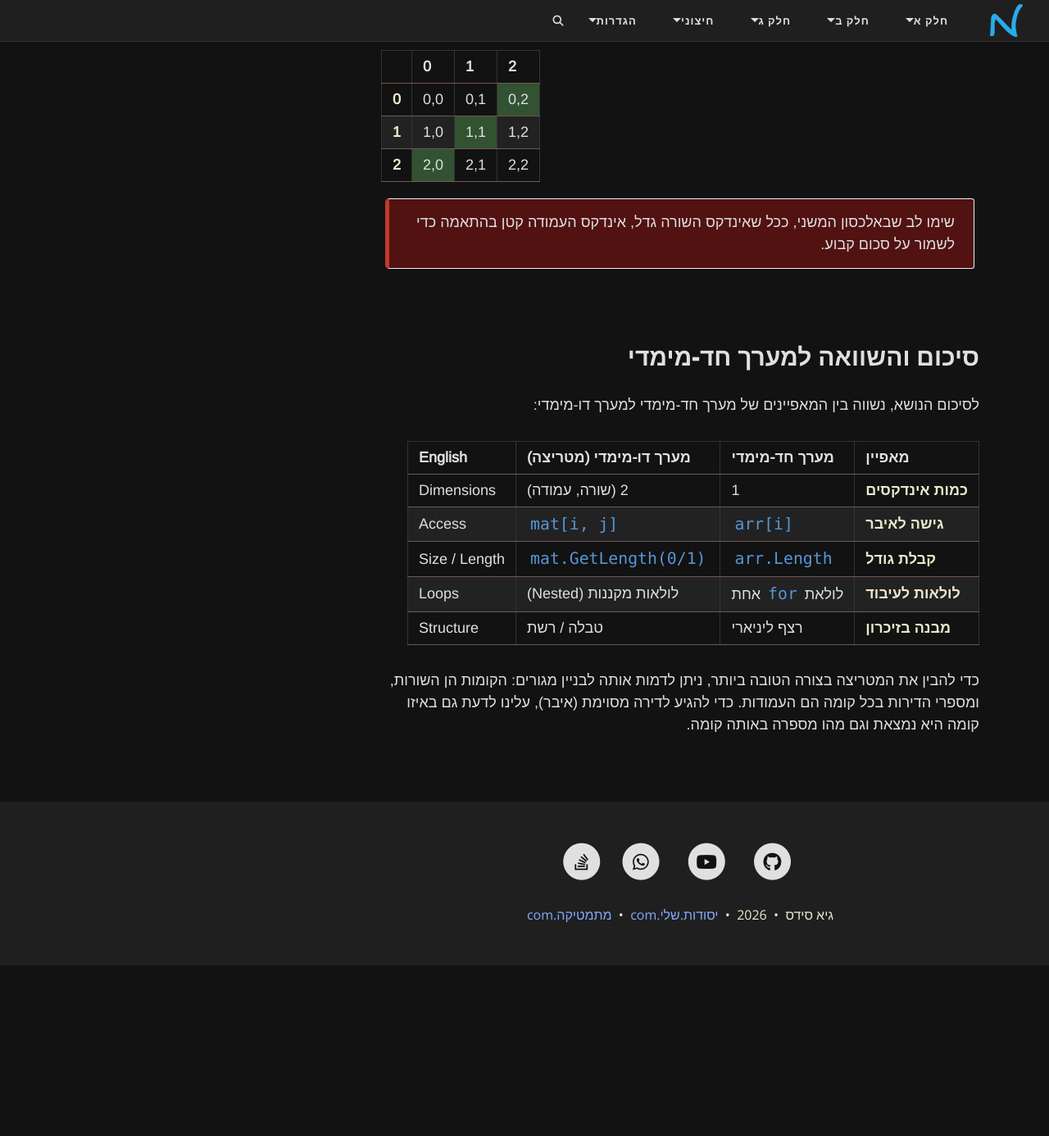
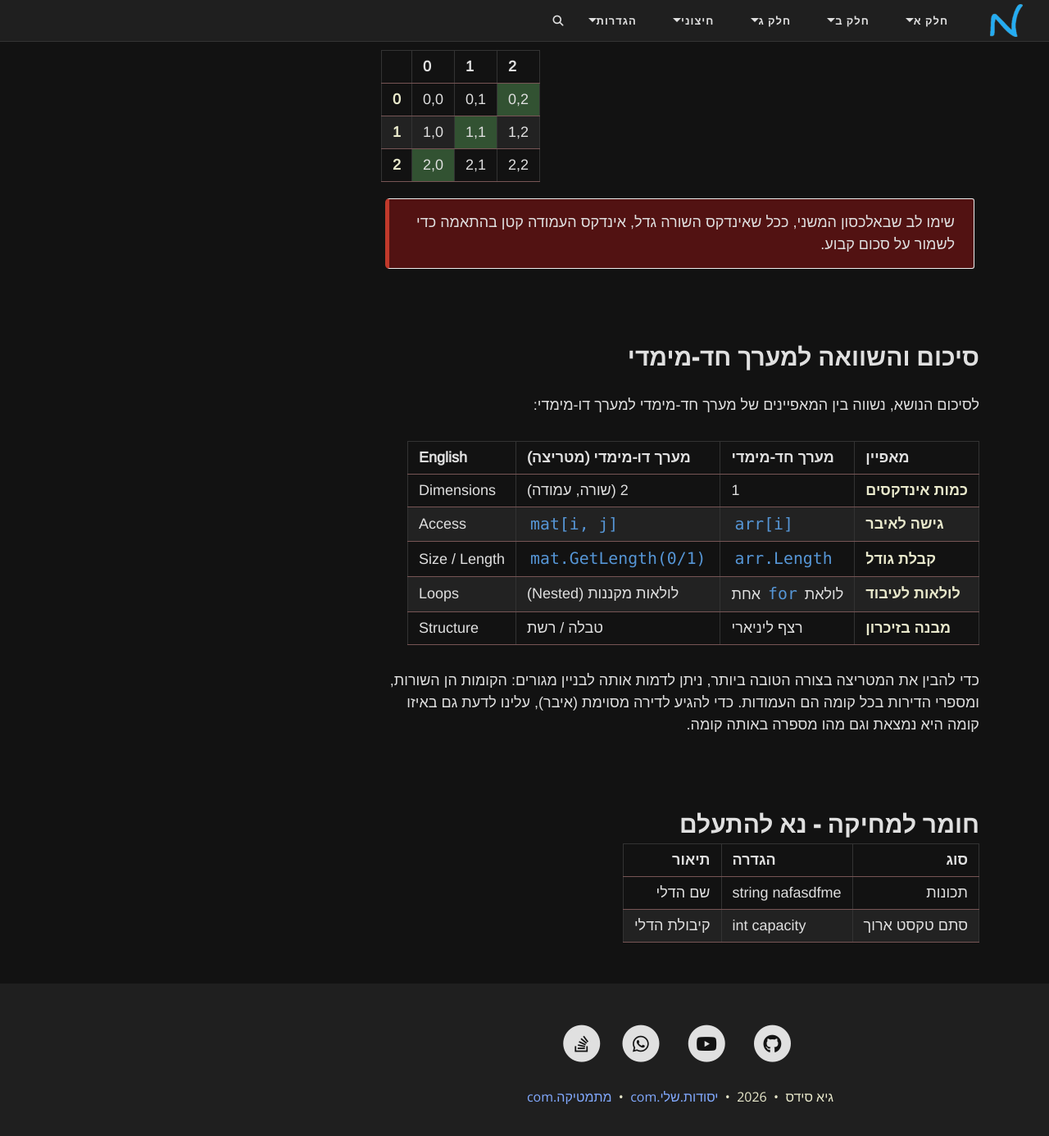
Before and after one commit to 3strategy/BeautifulYesodot, a Jekyll site: the page built from cs3e/Chapter10.md, in a window 1280 px wide and 1400 px high, scrolled down 8813 px. Shown: the top 1386 px of the window at 82% size. Built offline with Jekyll 4.4.1, drawn with Linux system fonts in a browser that asks for light colours; formulas are drawn with MathJax 3; comment, search, counter and statistics services are not loaded; before the commit the page ends 9991 px from its top, so only the background shows below that.

Commit message:
added table-heh

```diff
--- a/assets/css/custom-styles.css
+++ b/assets/css/custom-styles.css
@@ -513,6 +513,25 @@ td:has(i), th:has(i) {
   text-align: left;
 }
 
+/* Mixed-language tables by column (h=Hebrew, e=English) */
+.table-heh th:first-child,
+.table-heh td:first-child {
+  text-align: right;
+  direction: rtl;
+}
+
+.table-heh th:nth-child(2),
+.table-heh td:nth-child(2) {
+  text-align: left;
+  direction: ltr;
+}
+
+.table-heh th:nth-child(3),
+.table-heh td:nth-child(3) {
+  text-align: right;
+  direction: rtl;
+}
+
 .table-he th,
 .table-he td {
   text-align: right;
--- a/cs3e/Chapter10.md
+++ b/cs3e/Chapter10.md
@@ -393,3 +393,13 @@ public static void main()
 | **מבנה בזיכרון** | רצף ליניארי | טבלה / רשת | Structure |
 
 כדי להבין את המטריצה בצורה הטובה ביותר, ניתן לדמות אותה לבניין מגורים: הקומות הן השורות, ומספרי הדירות בכל קומה הם העמודות. כדי להגיע לדירה מסוימת (איבר), עלינו לדעת גם באיזו קומה היא נמצאת וגם מהו מספרה באותה קומה.
+
+
+## חומר למחיקה - נא להתעלם
+
+{: .table-heh}
+
+| סוג | הגדרה | תיאור |
+| --- | --- | --- |
+| תכונות | string nafasdfme | שם הדלי |
+| סתם טקסט ארוך | int capacity | קיבולת הדלי |
```
